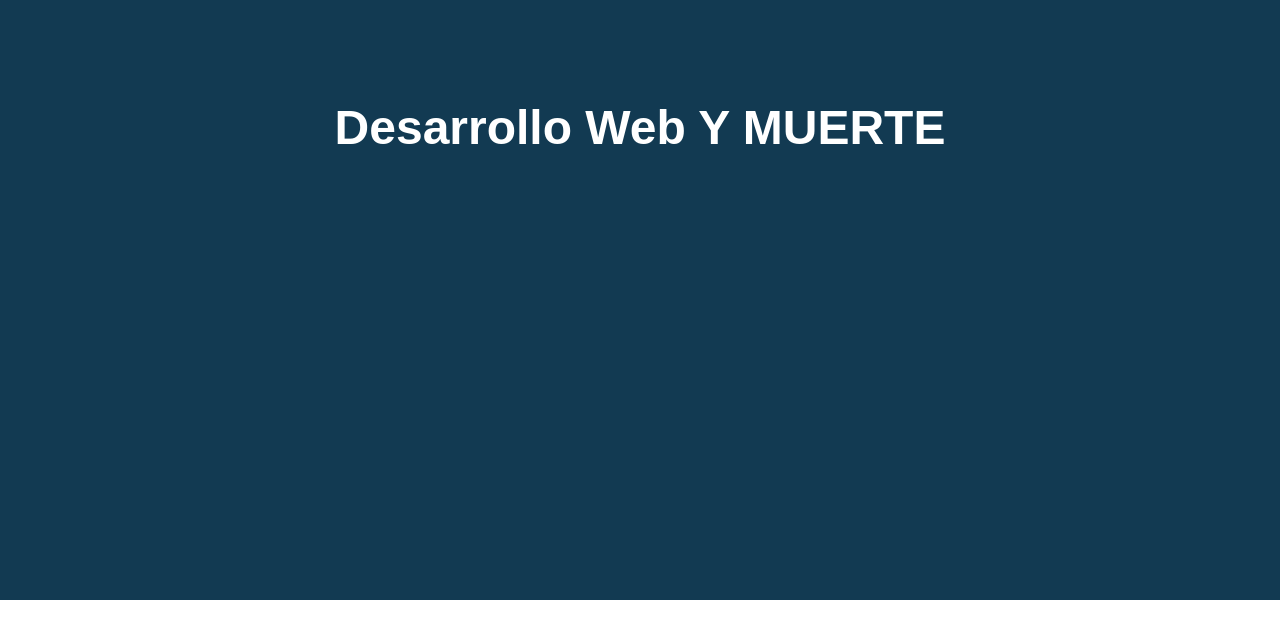
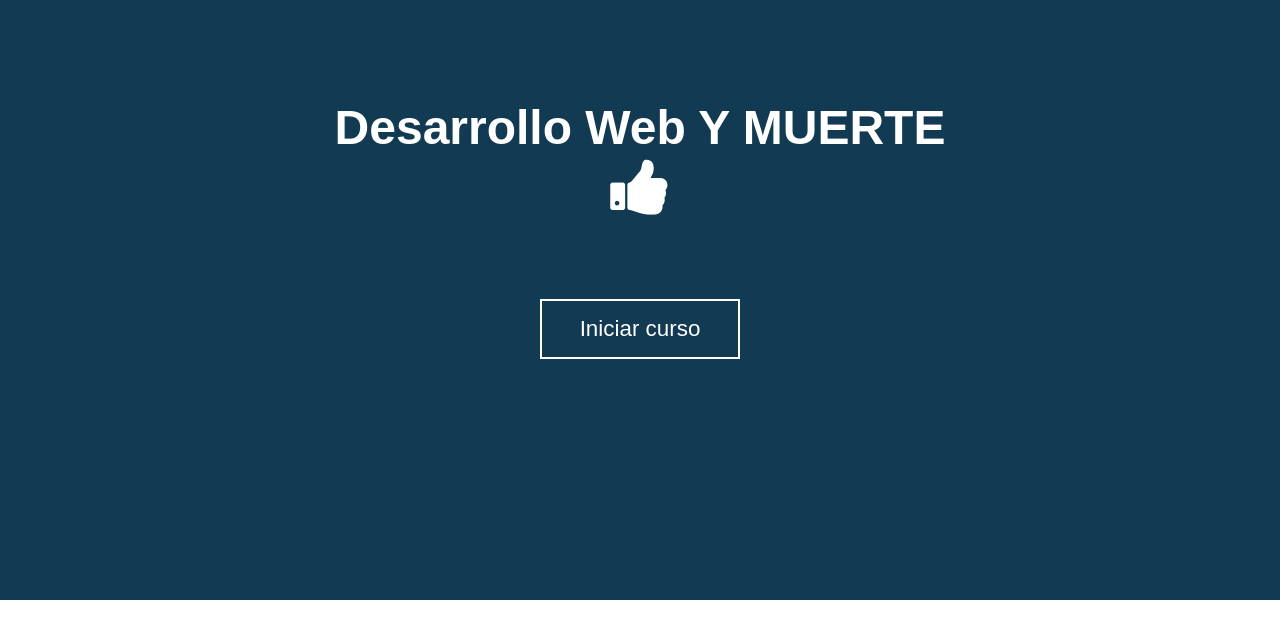
Before and after one commit to Valugh/webMateria2, a plain HTML site: page index.html in a window 1280 px wide. Drawn offline with Linux system fonts and the light colour scheme.

Commit message:
Se actualizó el html

```diff
--- a/index.html
+++ b/index.html
@@ -3,6 +3,8 @@
  <head>
     <meta charset="utf-8" />
      <title> Web | Materia 2 </title>
+     <link rel="stylesheet"
+           href="https://cdnjs.cloudflare.com/ajax/libs/font-awesome/4.6.3/css/font-awesome.min.css" />
     <link rel= "stylesheet" href="sitio/css/estilo.css"/>
      <!--Descripcion y keywords-->
      <meta name="description" content="Ejercicios de HTML y CSS" />
@@ -12,6 +14,8 @@
     <body>
         <header class="hero">
             <h1>Desarrollo Web Y MUERTE</h1>
+            <i class="fa fa-thumbs-up"></i>
+            <a href="#">Iniciar curso</a>
         </header>
 
     </body>
--- a/sitio/css/estilo.css
+++ b/sitio/css/estilo.css
@@ -17,3 +17,26 @@ header.hero h1{
     font-size:3em;
     font-family: sans-serif;
 }
+
+header.hero a{
+    display: block;
+    width: 200px;
+    height: 60px;
+    box-sizing: border-box;
+    border: 2px solid #fff;
+    margin: 80px auto;
+    color: #fff;
+    font-family: sans-serif;
+    font-size: 1.4em;
+    text-decoration: none;
+    line-height: 2.5em;
+}
+
+header.hero .fa{
+    font-size: 4em;
+    display: block;
+
+header.hero a:hover{
+    background: #fff;
+    color: #123A52;
+}
```
